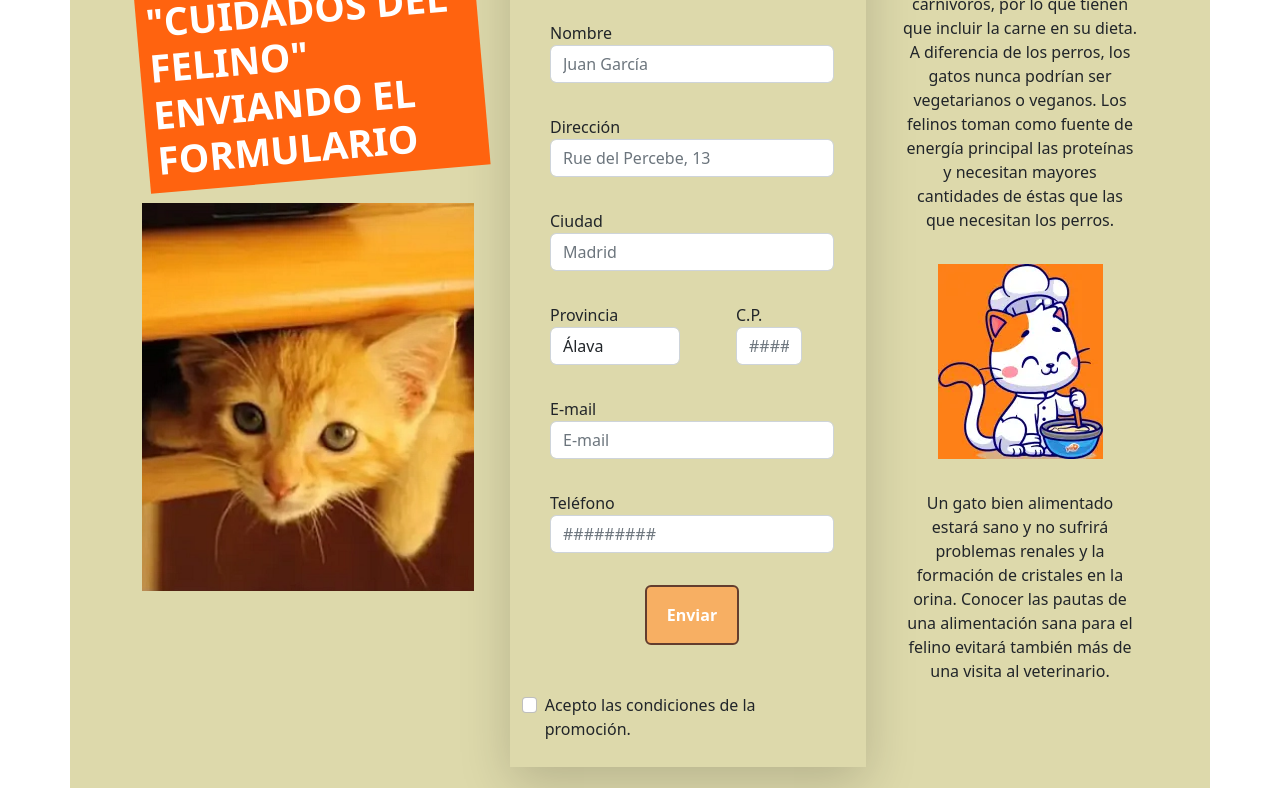
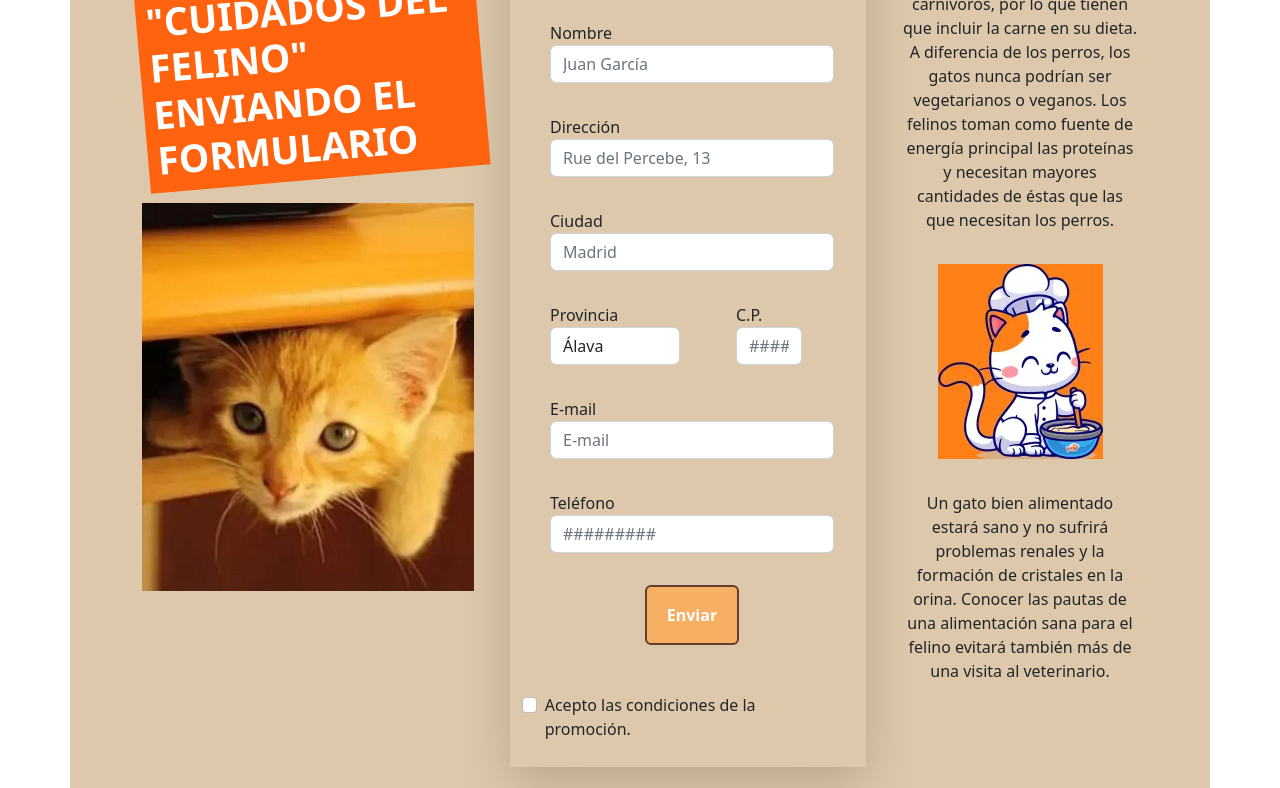
Before and after one commit to sceanav/LANDING-15-1, a website: page index.html in a window 1280 px wide. Shown: the part 405-1193 px from the top of the page. Drawn offline with nearby package versions, Linux system fonts and the light colour scheme.

Commit message:
cambio background color

```diff
--- a/scss/partials/_custom.scss
+++ b/scss/partials/_custom.scss
@@ -1,8 +1,8 @@
 @import "../../node_modules/bootstrap/scss/bootstrap.scss";
-$primary: #ddd9ab;
+$primary: #ddc8ab;
 $secondary: #f7af63;
 $success: #9cddc8;
-$info: #bfd8ab;
+$info: #d6d8ab;
 $warning: #633d2e;
 $danger: #ff630f;
 $light: #e0dec4;
```
Also changed, not shown: css/main.css.
